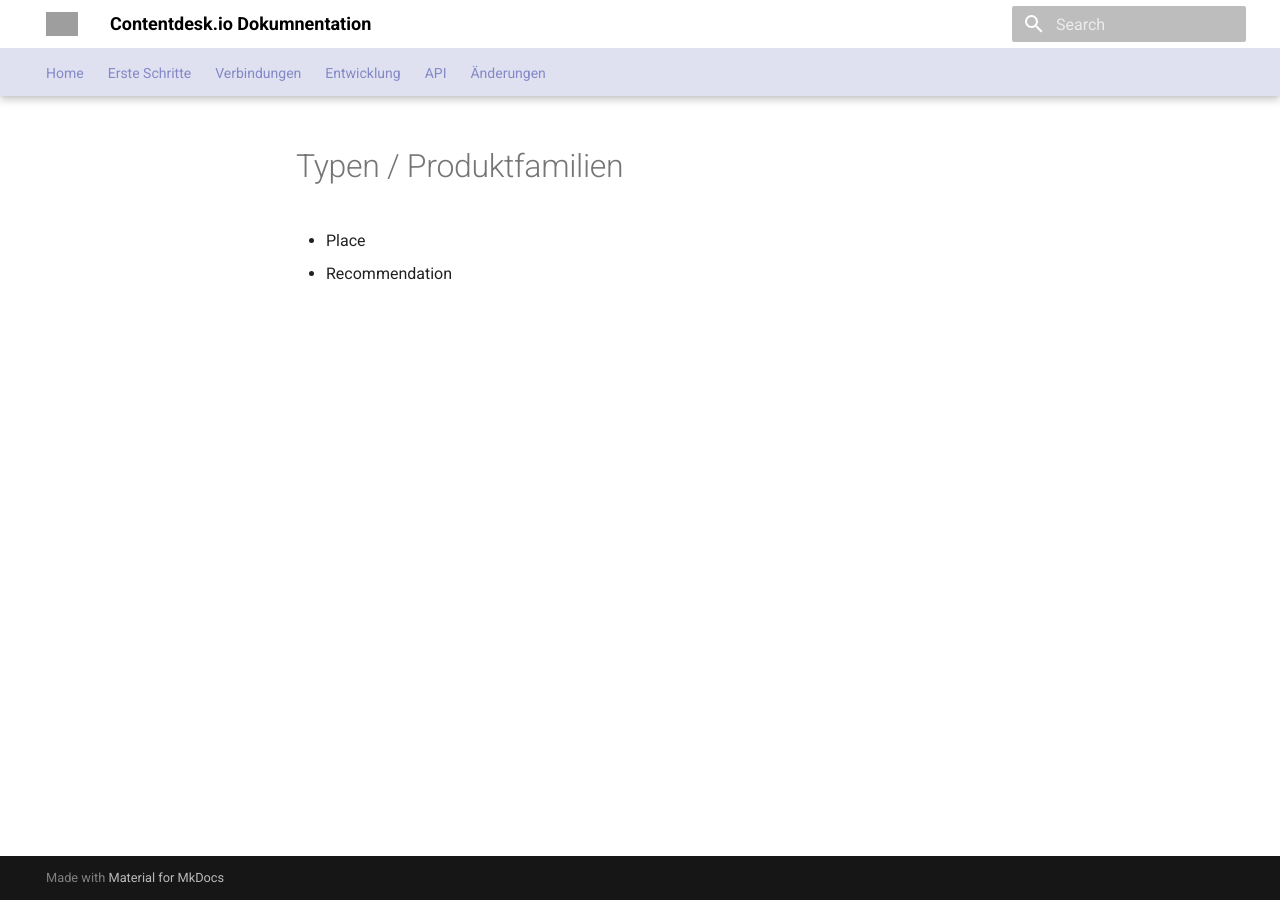
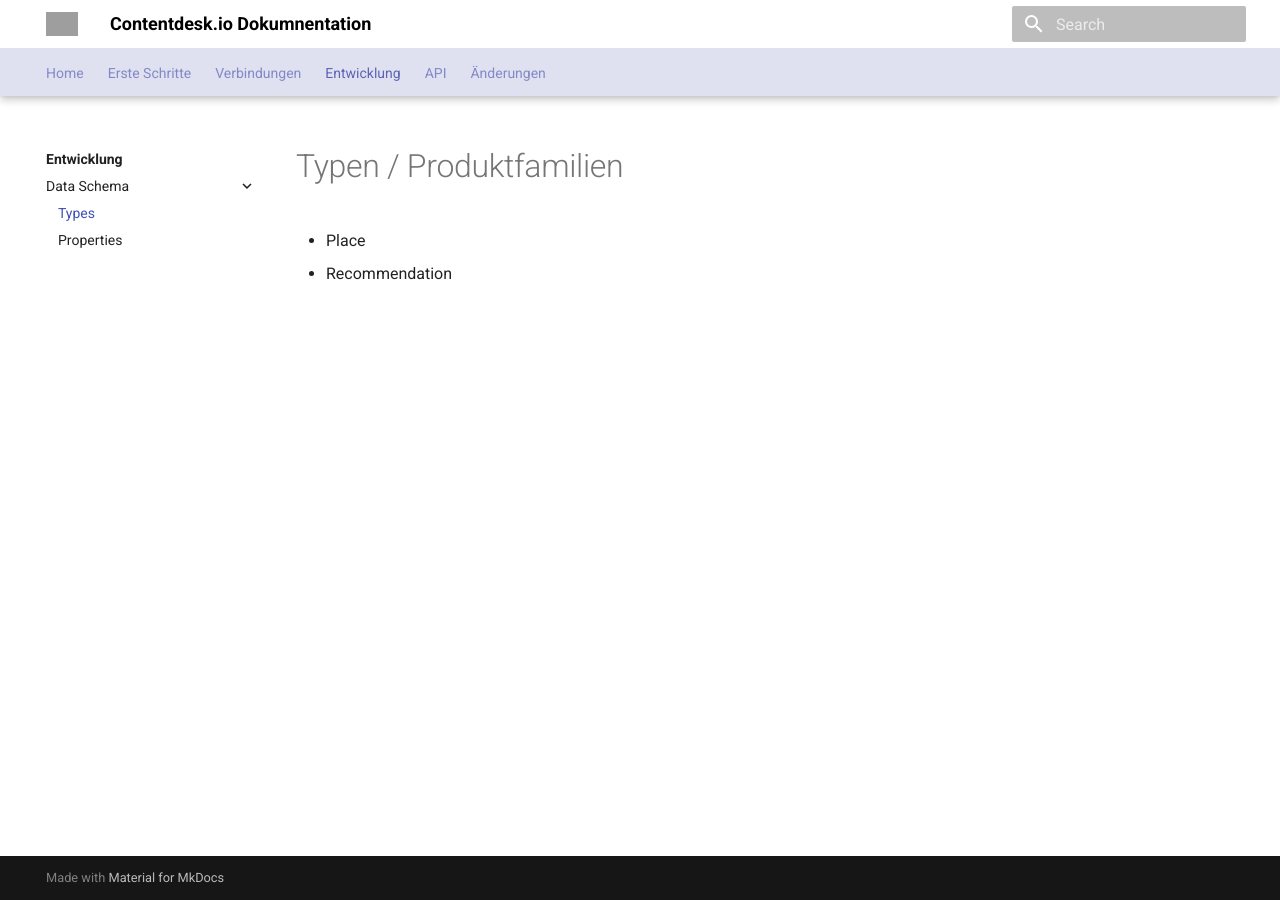
Before and after one commit to tsolenthaler/docs.contentdesk.io, an MkDocs documentation site: the page built from docs/dev/dataschema/types.md, in a window 1280 px wide. Built offline with MkDocs 1.6.1 and Material for MkDocs 9.7.7, drawn with Linux system fonts in a browser that asks for light colours; part of the change alters nothing that is shown; grey boxes are pictures that could not be loaded.

Commit message:
docs: Update navigation links for data schema documentation

```diff
--- a/mkdocs.yml
+++ b/mkdocs.yml
@@ -30,7 +30,7 @@ nav:
     - dev/index.md
     - Data Schema:
       - dev/dataschema/index.md
-      - Types: dev/dataschema/types/index.md
-      - Properties: dev/dataschema/properties/index.md
+      - Types: dev/dataschema/types.md
+      - Properties: dev/dataschema/properties.md
   - API: api/index.md
   - Änderungen: changelog/index.md
```
